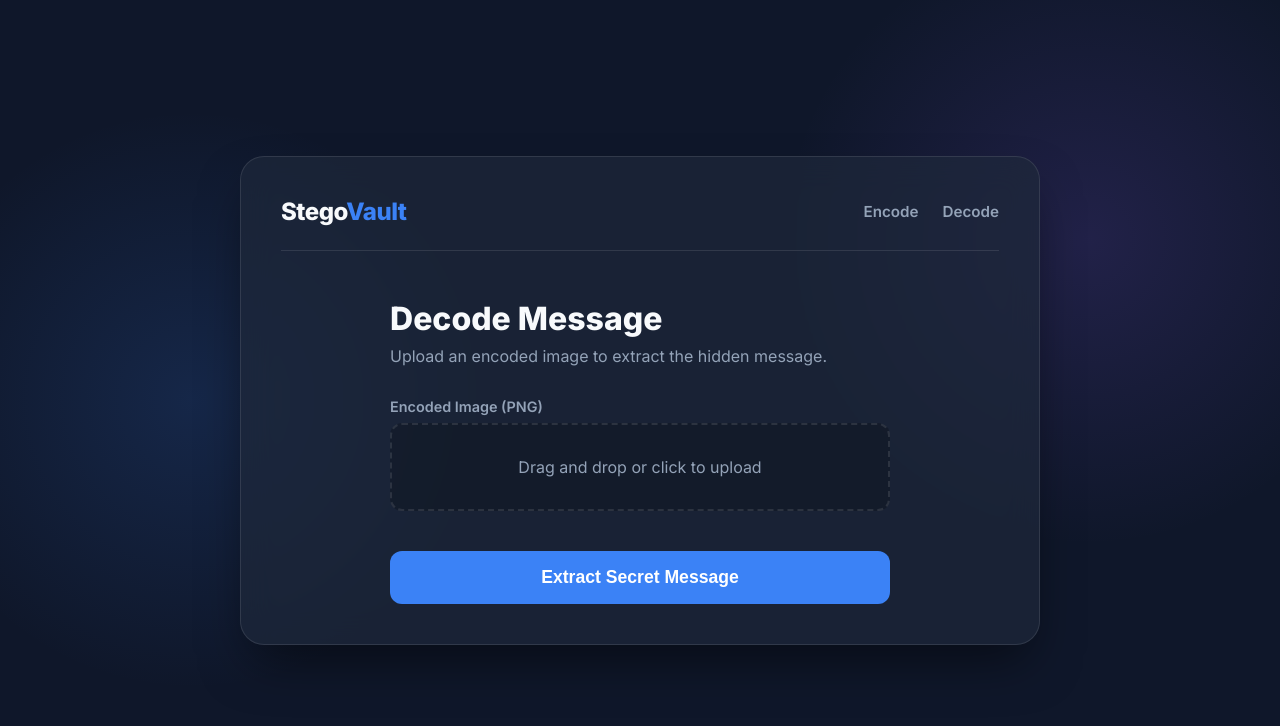
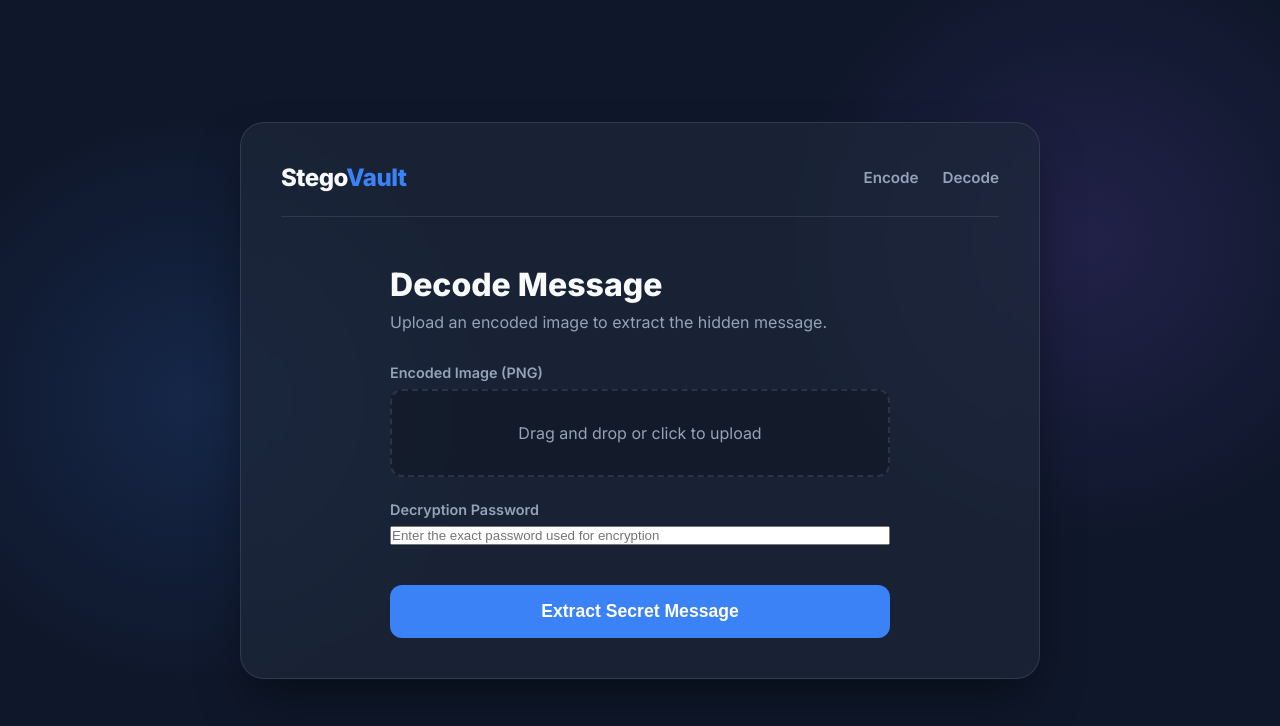
Before and after one commit to Reenaad/Steganography-website, a Flask app: page /decode in a window 1280 px wide. Shown: the top 726 px of the page. Run offline with Flask 3, Linux system fonts and the light colour scheme.

Commit message:
Add AES password protection to encoder and decoder

```diff
--- a/app.py
+++ b/app.py
@@ -3,6 +3,9 @@ from flask import Flask, render_template, request, redirect, flash, send_from_di
 from werkzeug.utils import secure_filename
 from stegano import lsb
 import uuid
+import hashlib
+import base64
+from cryptography.fernet import Fernet, InvalidToken
 
 app = Flask(__name__)
 app.secret_key = 'super_secret_key_for_flash_messages'
@@ -16,6 +19,10 @@ ALLOWED_EXTENSIONS = {'png', 'jpg', 'jpeg'}
 
 def allowed_file(filename):
     return '.' in filename and filename.rsplit('.', 1)[1].lower() in ALLOWED_EXTENSIONS
+
+def get_fernet_key(password):
+    digest = hashlib.sha256(password.encode()).digest()
+    return base64.urlsafe_b64encode(digest)
 
 @app.route('/')
 def index():
@@ -31,13 +38,14 @@ def encode():
 
         file = request.files['image']
         message = request.form.get('message')
+        password = request.form.get('password')
 
         if file.filename == '':
             flash('No selected file')
             return redirect(request.url)
 
-        if not message:
-            flash('Secret message cannot be empty')
+        if not message or not password:
+            flash('Secret message and password cannot be empty')
             return redirect(request.url)
 
         if file and allowed_file(file.filename):
@@ -50,8 +58,12 @@ def encode():
             output_filepath = os.path.join(app.config['UPLOAD_FOLDER'], output_filename)
 
             try:
+                # Encrypt the message
+                f = Fernet(get_fernet_key(password))
+                encrypted_message = f.encrypt(message.encode()).decode()
+
                 # Stegano works best with PNGs, saving as PNG preserves LSB
-                secret_img = lsb.hide(filepath, message)
+                secret_img = lsb.hide(filepath, encrypted_message)
                 secret_img.save(output_filepath)
 
                 # Cleanup original upload optionally
@@ -76,8 +88,14 @@ def decode():
             return redirect(request.url)
 
         file = request.files['image']
+        password = request.form.get('password')
+
         if file.filename == '':
             flash('No selected file')
+            return redirect(request.url)
+
+        if not password:
+            flash('Password cannot be empty')
             return redirect(request.url)
 
         if file and allowed_file(file.filename):
@@ -86,14 +104,20 @@ def decode():
             file.save(filepath)
 
             try:
-                secret_message = lsb.reveal(filepath)
+                secret_message_encrypted = lsb.reveal(filepath)
 
                 # Cleanup the uploaded file after reading
                 if os.path.exists(filepath):
                     os.remove(filepath)
 
-                if secret_message:
-                    return render_template('result.html', mode='decode', message=secret_message)
+                if secret_message_encrypted:
+                    try:
+                        f = Fernet(get_fernet_key(password))
+                        decrypted_message = f.decrypt(secret_message_encrypted.encode()).decode()
+                        return render_template('result.html', mode='decode', message=decrypted_message)
+                    except InvalidToken:
+                        flash('Incorrect password or corrupted image!')
+                        return redirect(request.url)
                 else:
                     flash('No hidden message found in the image.')
                     return redirect(request.url)
--- a/requirements.txt
+++ b/requirements.txt
@@ -2,3 +2,4 @@ Flask
 Pillow
 stegano
 Werkzeug
+cryptography
--- a/templates/decode.html
+++ b/templates/decode.html
@@ -11,6 +11,11 @@
             <div class="file-preview" id="file-preview-text">Drag and drop or click to upload</div>
         </div>
 
+        <div class="input-group">
+            <label for="password">Decryption Password</label>
+            <input type="password" id="password" name="password" placeholder="Enter the exact password used for encryption" required>
+        </div>
+
         <button type="submit" class="btn submit-btn">Extract Secret Message</button>
     </form>
 </div>
--- a/templates/encode.html
+++ b/templates/encode.html
@@ -16,6 +16,11 @@
             <textarea id="message" name="message" rows="4" placeholder="Enter the secret message here..." required></textarea>
         </div>
 
+        <div class="input-group">
+            <label for="password">Encryption Password</label>
+            <input type="password" id="password" name="password" placeholder="Enter a secure password" required>
+        </div>
+
         <button type="submit" class="btn submit-btn">Encode & Generate Image</button>
     </form>
 </div>
```
